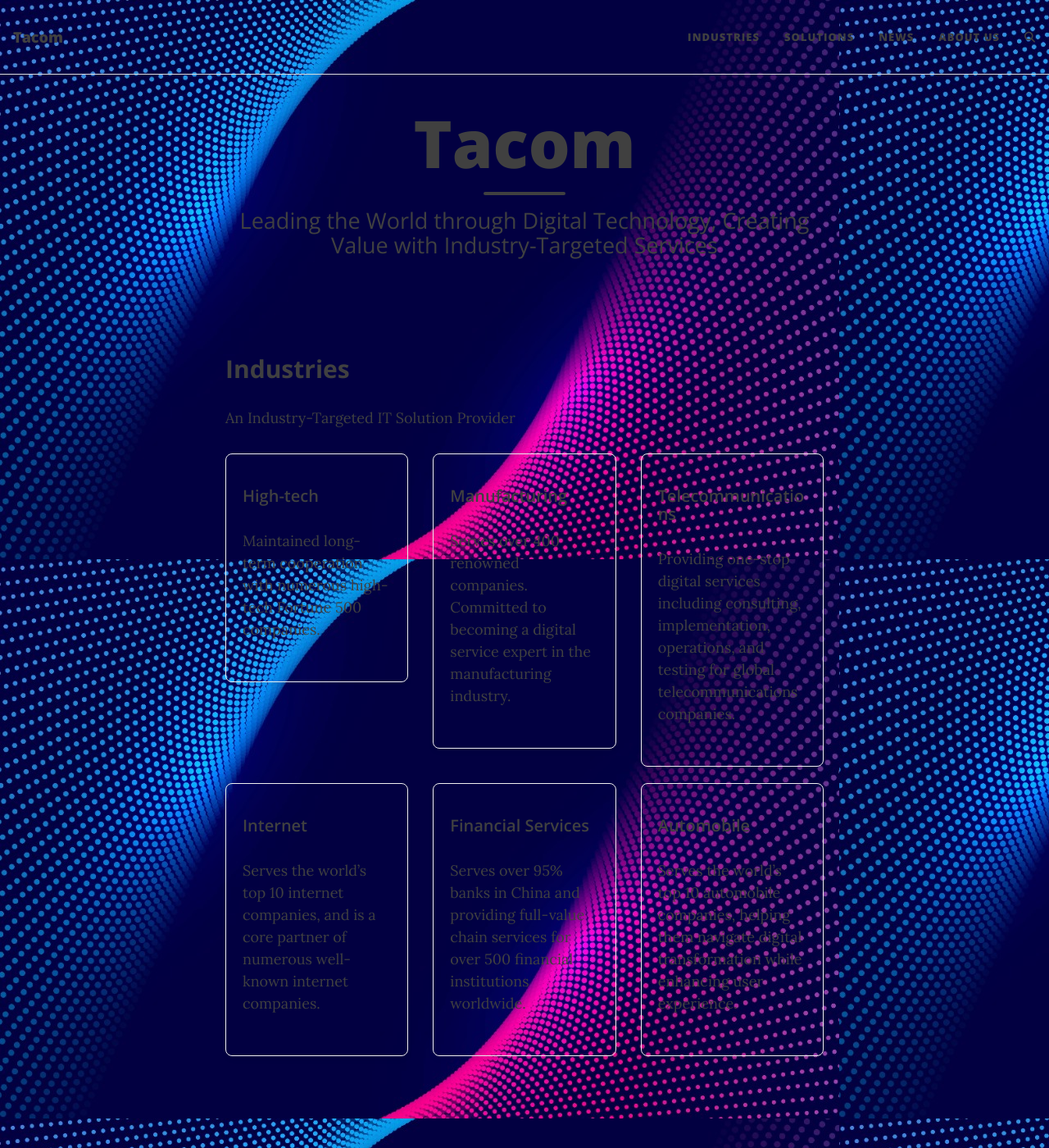
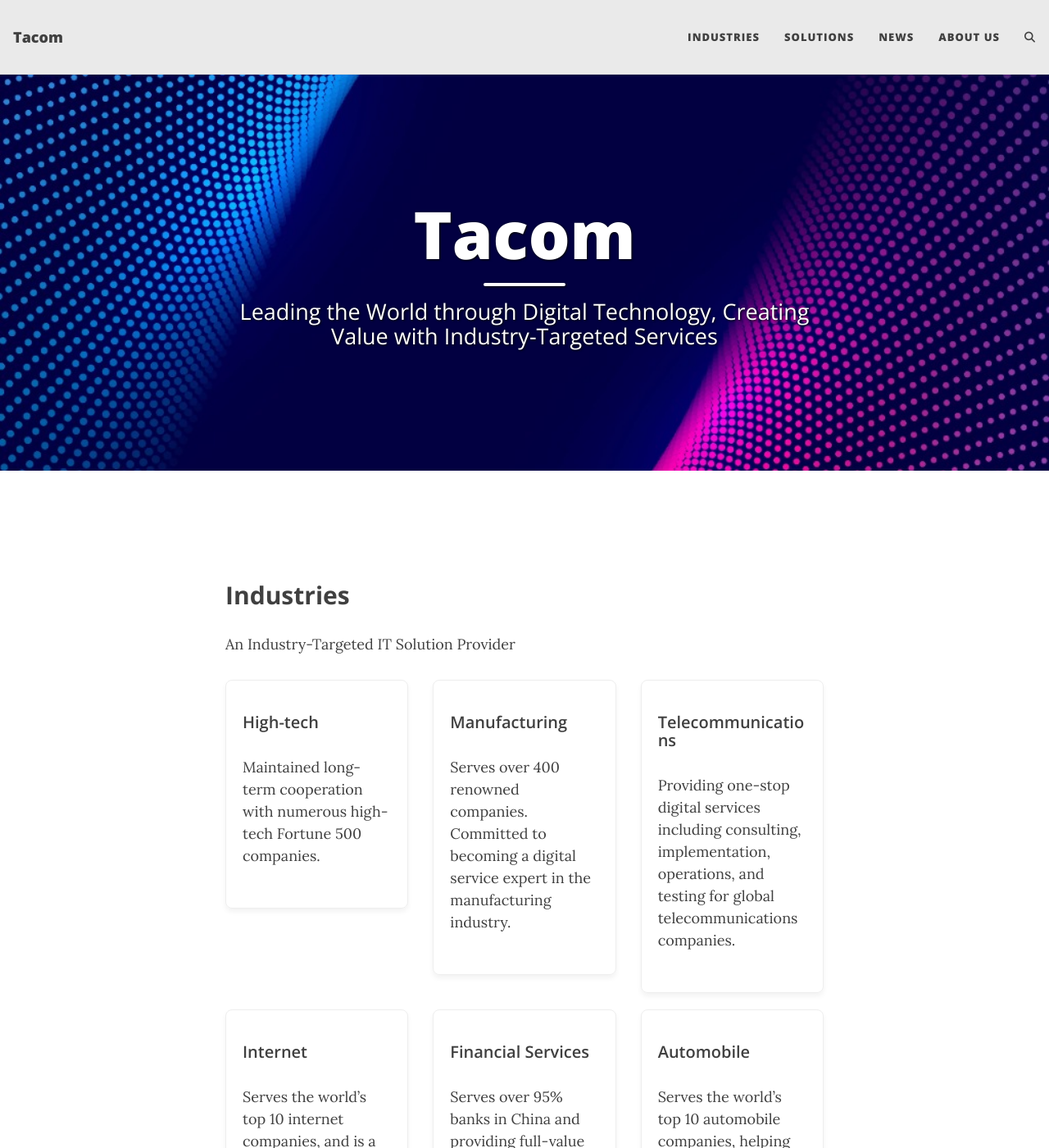
Before and after one commit to alextawang/alextawang.github.io, a Jekyll site: the page built from index.html, in a window 1280 px wide and 1400 px high. Shown: the whole window at 82% size. Built offline with Jekyll 4.4.1, drawn with Linux system fonts in a browser that asks for light colours; the list of posts is cut into pages by our own code; comment, search, counter and statistics services are not loaded.

Commit message:
hero banner and footer colors

```diff
--- a/_config.yml
+++ b/_config.yml
@@ -142,17 +142,17 @@
 navbar-col: "#EAEAEA"
 navbar-text-col: "#404040"
 navbar-border-col: "#DDDDDD"
-footer-col: "#EAEAEA"
-footer-text-col: "#777777"
-footer-link-col: "#404040"
+footer-col: "#000000"
+footer-text-col: "#FFFFFF"
+footer-link-col: "#FFFFFF"
 footer-hover-col: "#0085A1"
 
 # Alternatively, the navbar, footer, and page background can be set to an image
 # instead of colour
 
-navbar-img: "/assets/17450.jpg"
-footer-img: "/assets/17450.jpg"
-page-img: "/assets/17450.jpg"
+#navbar-img: "/assets/img/bgimage.png"
+#footer-img: "/assets/img/bgimage.png"
+#page-img: "/assets/img/bgimage.png"
 
 # Suggest a colour for mobile browsers to use as the browser's theme. This is only supported by a few mobile browsers.
 #mobile-theme-col: "#0085A1"
--- a/index.html
+++ b/index.html
@@ -2,6 +2,7 @@
 layout: page
 title: Tacom
 subtitle: Leading the World through Digital Technology, Creating Value with Industry-Targeted Services
+cover-img: /assets/17450.jpg
 ---
 
 <style>
```
